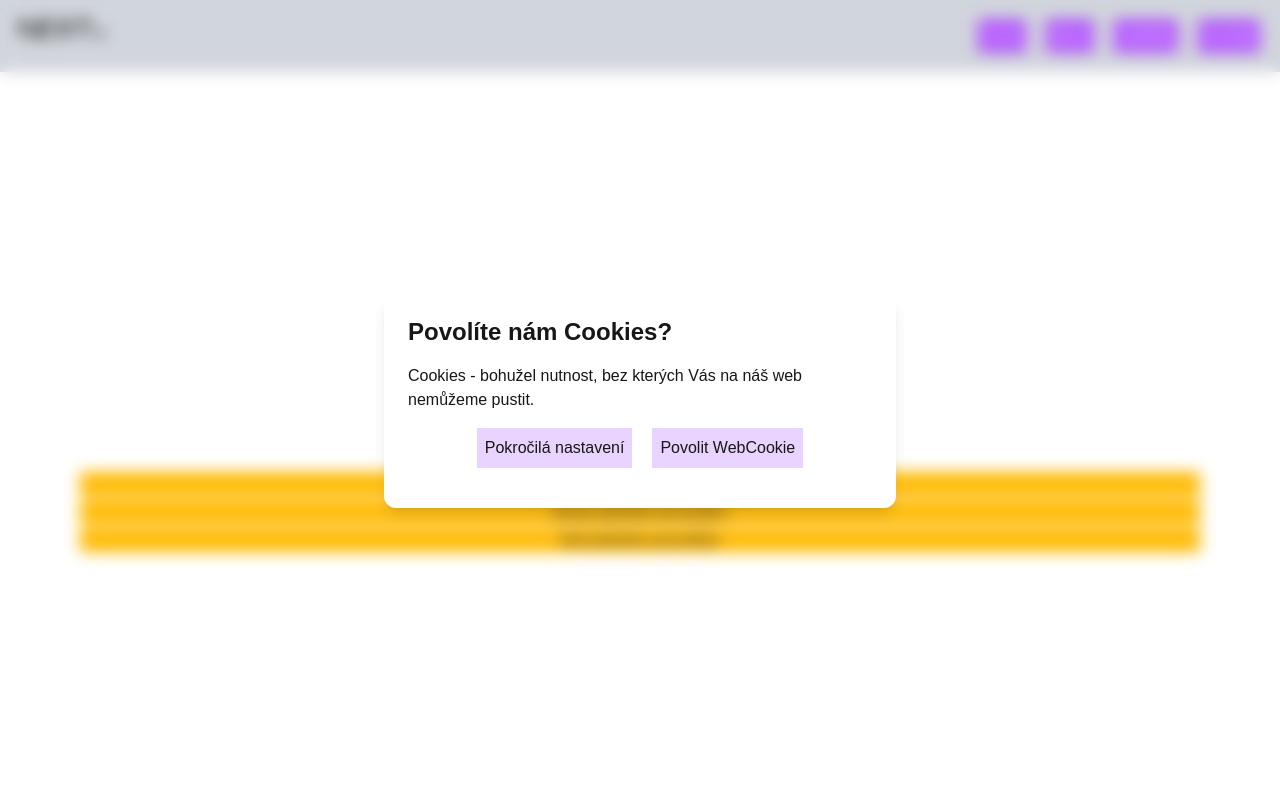
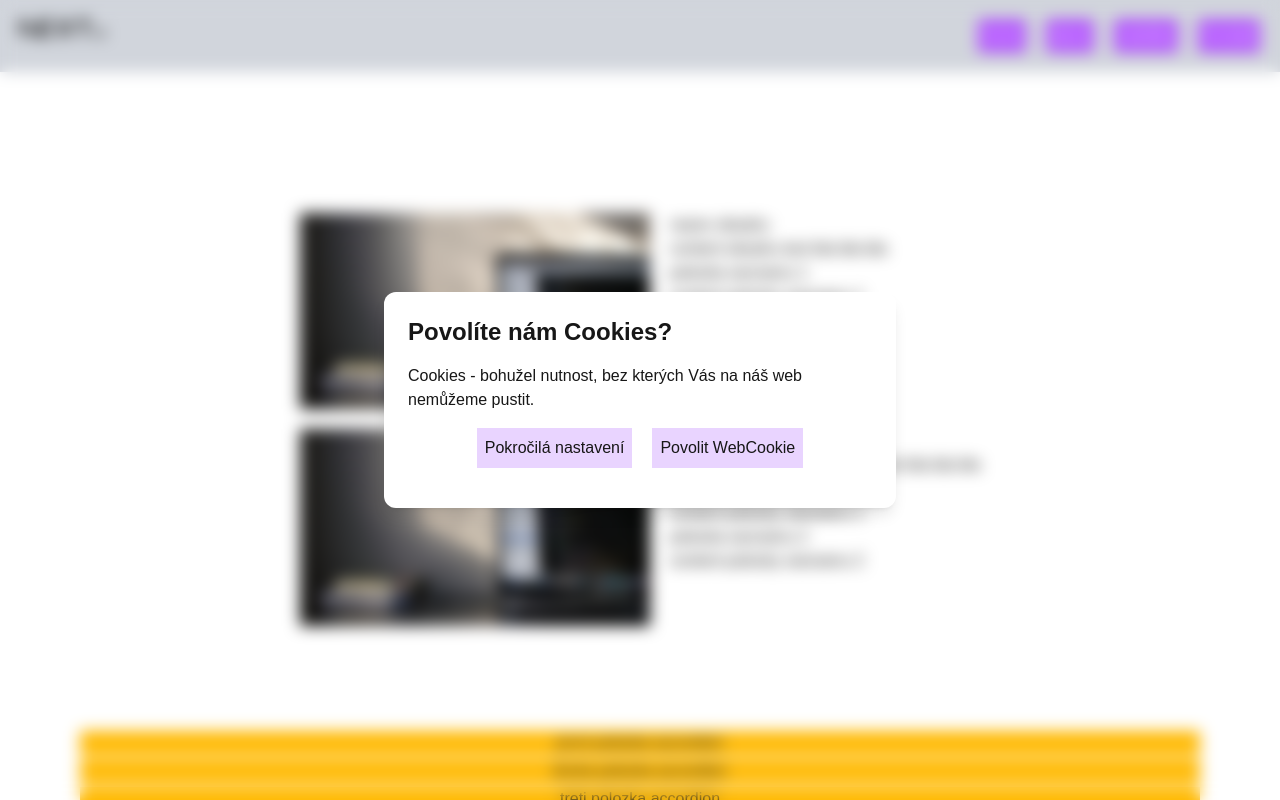
Before and after one commit to MorDym/nextjs_web_template, a Next.js app in the folder nextjs_web_template/: page /about in a window 1280 px wide. Shown: the top 800 px of the page. Built offline with nearby package versions, Linux system fonts and the light colour scheme.

Commit message:
feat: basic content component created

```diff
--- a/nextjs_web_template/src/app/about/page.tsx
+++ b/nextjs_web_template/src/app/about/page.tsx
@@ -1,10 +1,12 @@
 import React from 'react'
 import Accordion from '../components/Accordion'
 import { accordionData } from '../data/data'
+import BasicContent from '../components/BasicContent';
 
 export default function about() {
   return (
            <div className="grid items-center justify-items-center min-h-screen p-8 pb-20 gap-16 sm:p-20">
+        <BasicContent />
       <div className='flex flex-col gap-1'>
         {accordionData.map((accord) => {
           const { id, title, content } = accord;
--- /dev/null
+++ b/nextjs_web_template/src/app/components/BasicContent.tsx
@@ -0,0 +1,32 @@
+import React from 'react'
+import { basicContentData } from '../data/data'
+import Image from 'next/image';
+
+function BasicContent() {
+    return (
+        <div className='flex flex-col gap-5'>
+            {basicContentData.map((contents) => {
+                const { id, title, content, img, seznam } = contents;
+                return (
+                    <div key={id} className="flex flex-col sm:flex-row gap-5">
+                        <Image src={img} alt={title} width={350} height={350} />
+                        <div>
+                            <h2>{title}</h2>
+                            <p>{content}</p>
+                            <ul>
+                                {seznam.map((item) => {
+                                    const { id, name, content } = item;
+                                    return (
+                                        <li key={id}>{name} <br />{content}</li>
+                                    );
+                                })}
+                            </ul>
+                        </div>
+                    </div>
+                );
+            })}
+        </div>
+    )
+}
+
+export default BasicContent
--- a/nextjs_web_template/src/app/data/data.ts
+++ b/nextjs_web_template/src/app/data/data.ts
@@ -27,3 +27,8 @@
     {id: 3, title: 'treti polozka', name: 'jmeno treti polozky', content: 'content treti polozky', img: '/images/nabidka/herophoto.jpg', seznam: [{id:1, name: 'polozka seznamu 1', content: 'content polozky sesnamu 1'},{id:2, name: 'polozka seznamu 2', content: 'content polozky sesnamu 2'}]},
     {id: 4, title: 'ctvrta polozka', name: 'jmeno ctvrta polozky', content: 'content ctvrta polozky', img: '/images/nabidka/herophoto.jpg', seznam: [{id:1, name: 'polozka seznamu 1', content: 'content polozky sesnamu 1'},{id:2, name: 'polozka seznamu 2', content: 'content polozky sesnamu 2'}]},
 ]
+
+export const basicContentData = [
+    {id: 1, title: 'nazev obsahu', content: 'content obsahu text bla bla bla',  img: '/images/nabidka/herophoto.jpg',seznam: [{id:1, name: 'polozka seznamu 1', content: 'content polozky sesnamu 1'},{id:2, name: 'polozka seznamu 2', content: 'content polozky sesnamu 2'}]},
+    {id: 2, title: 'nazev druheho obsahu', content: 'content obsahu tadf afaf afad ext bla bla bla',  img: '/images/nabidka/herophoto.jpg',seznam: [{id:1, name: 'polozka seznamu 1', content: 'content polozky sesnamu 1'},{id:2, name: 'polozka seznamu 2', content: 'content polozky sesnamu 2'}]}
+]
```
